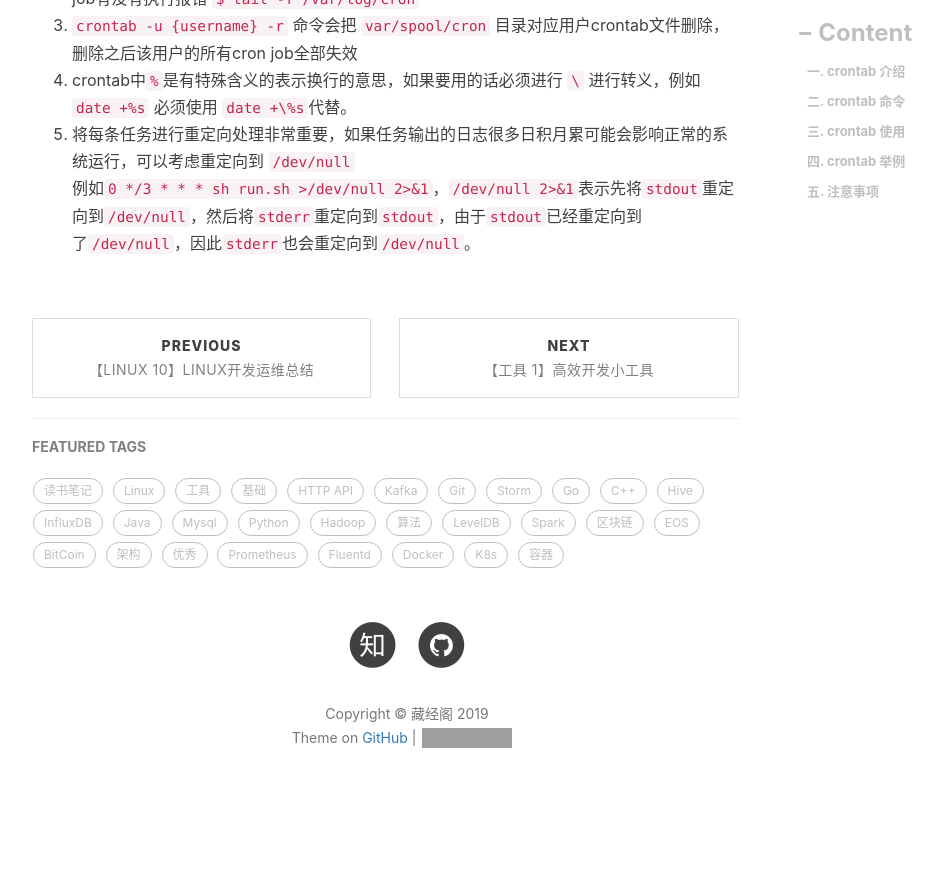
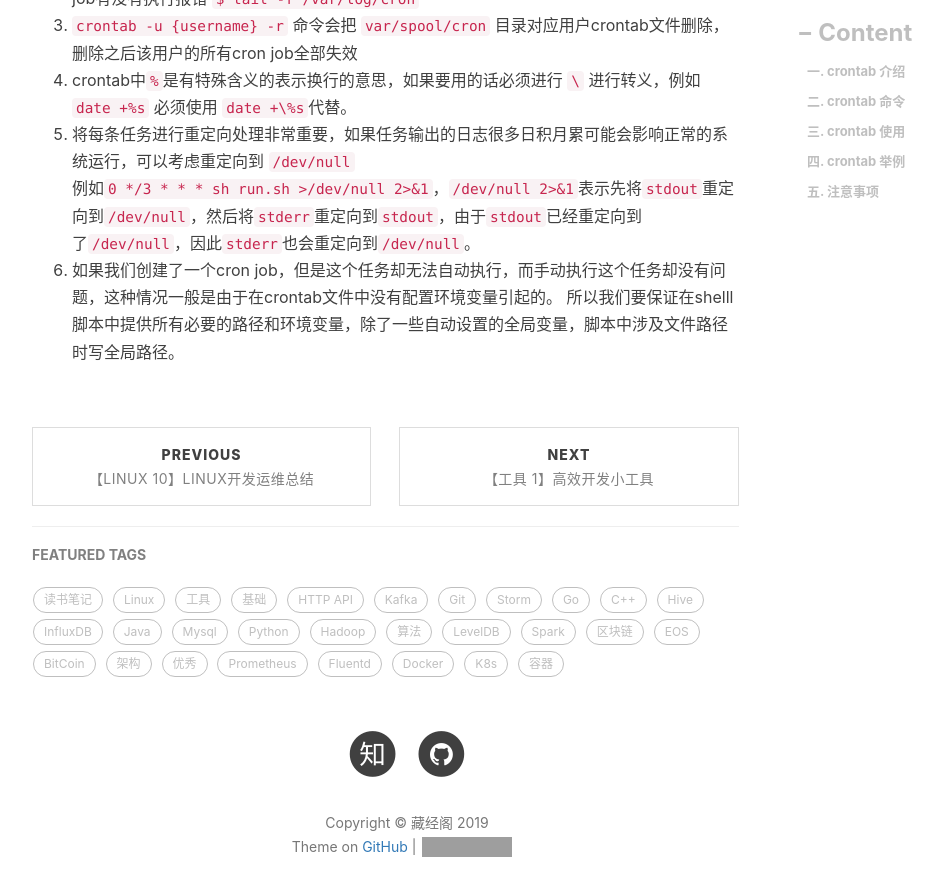
Before and after one commit to engru/chenguolin.github.io, a Jekyll site: the page built from _posts/2016-09-27-【Linux-11】Linux运维工具crontab.md, in a window 1280 px wide and 900 px high, scrolled down 3709 px. Shown: the top 896 px of the window, without its empty margins (233-1176 px from the left). Built offline with Jekyll 4.4.1, drawn with Linux system fonts in a browser that asks for light colours; nearby versions of some CDN libraries; comment, search, counter and statistics services are not loaded; before the commit the page ends 4551 px from its top, so only the background shows below that; grey boxes are pictures that could not be loaded.

Commit message:
Update 2016-09-27-【Linux-11】Linux运维工具crontab.md

```diff
--- a/_posts/2016-09-27-【Linux-11】Linux运维工具crontab.md
+++ b/_posts/2016-09-27-【Linux-11】Linux运维工具crontab.md
@@ -105,3 +105,5 @@ tags:         #标签
 4. crontab中`%`是有特殊含义的表示换行的意思，如果要用的话必须进行 `\` 进行转义，例如 `date +%s` 必须使用 `date +\%s`代替。
 5. 将每条任务进行重定向处理非常重要，如果任务输出的日志很多日积月累可能会影响正常的系统运行，可以考虑重定向到 `/dev/null`
    例如`0 */3 * * * sh run.sh >/dev/null 2>&1`，`/dev/null 2>&1`表示先将`stdout`重定向到`/dev/null`，然后将`stderr`重定向到`stdout`，由于`stdout`已经重定向到了`/dev/null`，因此`stderr`也会重定向到`/dev/null`。
+6. 如果我们创建了一个cron job，但是这个任务却无法自动执行，而手动执行这个任务却没有问题，这种情况一般是由于在crontab文件中没有配置环境变量引起的。
+   所以我们要保证在shelll脚本中提供所有必要的路径和环境变量，除了一些自动设置的全局变量，脚本中涉及文件路径时写全局路径。
```
